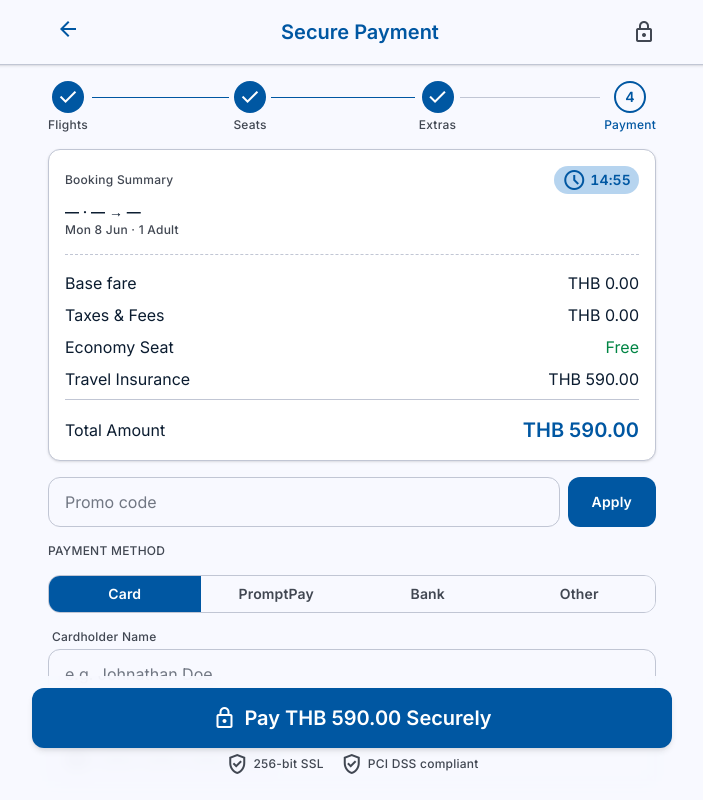
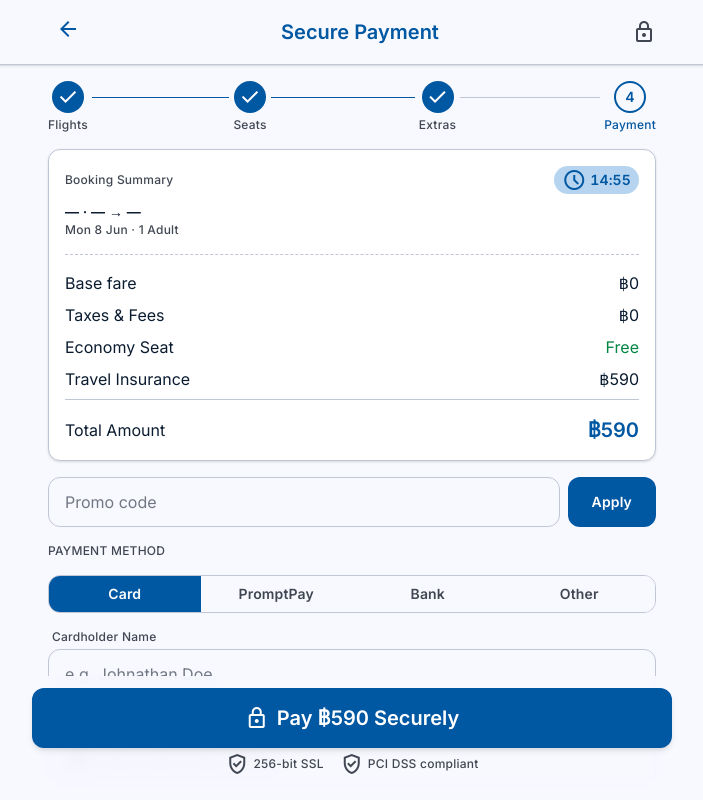
Before and after one commit to AnuchitO/qoomlee-challenge, a Next.js app in the folder app/web/: page /payment in a window 1280 px wide. Shown: the top 800 px of the page, without its empty margins (288-991 px from the left). Built offline with nearby package versions, Linux system fonts and the light colour scheme.

Commit message:
fix(web): consistent THB currency format — ฿8,100 pinned to th-TH locale

```diff
--- a/app/web/app/bookings/[ref]/insurance/TravelInsuranceView.tsx
+++ b/app/web/app/bookings/[ref]/insurance/TravelInsuranceView.tsx
@@ -1,5 +1,6 @@
 import Link from "next/link";
 import type { InsurancePlan } from "./useTravelInsurance";
+import { formatTHB } from "@/lib/utils/currency";
 
 interface TravelInsuranceViewProps {
   ref: string;
@@ -76,7 +77,7 @@ export function TravelInsuranceView({
               </span>
               <div className="flex items-center gap-sm">
                 <p className="text-headline-md text-primary">
-                  ฿{plan.price}
+                  {formatTHB(plan.price)}
                   <span className="text-label-sm text-on-surface-variant">/person</span>
                 </p>
                 <div
@@ -143,7 +144,7 @@ export function TravelInsuranceView({
           onClick={handleAddInsurance}
           className="w-full h-14 bg-primary text-on-primary text-label-md rounded-xl shadow-sm hover:opacity-90 active:scale-95 transition-all flex items-center justify-center gap-sm"
         >
-          Add Insurance · ฿{selectedPrice}
+          Add Insurance · {formatTHB(selectedPrice)}
           <span className="material-symbols-outlined text-[20px]">arrow_forward</span>
         </button>
       </div>
--- a/app/web/app/bookings/confirmation/page.tsx
+++ b/app/web/app/bookings/confirmation/page.tsx
@@ -1,5 +1,6 @@
 import type { Metadata } from "next";
 import TopAppBar from "../../components/TopAppBar";
+import { formatTHB } from "@/lib/utils/currency";
 
 export const metadata: Metadata = {
   title: "Booking Confirmed · Qoomlee",
@@ -20,10 +21,6 @@ interface SearchParams {
 
 function str(v: string | undefined, fallback = ""): string {
   return v ?? fallback;
-}
-
-function formatAmount(minor: number, currency: string): string {
-  return new Intl.NumberFormat(undefined, { style: "currency", currency }).format(minor / 100);
 }
 
 function formatDeparture(iso: string): string {
@@ -55,7 +52,6 @@ export default async function ConfirmationPage({
   const lastName = str(p.lastName);
   const email = str(p.email);
   const totalMinor = Number(str(p.totalMinor, "0"));
-  const currency = str(p.currency, "THB");
 
   const passengerName = [firstName, lastName].filter(Boolean).join(" ") || "—";
 
@@ -146,7 +142,7 @@ export default async function ConfirmationPage({
               <div className="border-t border-outline-variant pt-sm flex justify-between">
                 <span className="text-on-surface-variant font-medium">Total Paid</span>
                 <span className="text-primary font-bold text-title-md" data-testid="total-amount">
-                  {formatAmount(totalMinor, currency)}
+                  {formatTHB(totalMinor / 100)}
                 </span>
               </div>
             </div>
--- a/app/web/app/bookings/new/BookingClient.tsx
+++ b/app/web/app/bookings/new/BookingClient.tsx
@@ -3,12 +3,7 @@
 import { useState } from "react";
 import { useRouter } from "next/navigation";
 import type { Flight } from "@/lib/types/flight";
-
-function formatPrice(minor: number, currency: string): string {
-  const major = minor / 100;
-  if (currency === "THB") return `฿${major.toLocaleString()}`;
-  return `$${major.toLocaleString("en-US", { minimumFractionDigits: 2 })}`;
-}
+import { formatTHB } from "@/lib/utils/currency";
 
 const UPGRADE_PRICE_MINOR = 29900;
 
@@ -146,15 +141,11 @@ export default function BookingClient({ flight, passengers }: Props) {
         <div className="space-y-sm">
           <div className="flex justify-between items-center">
             <span className="text-body-md text-on-surface">Base Fare ({passengers}x Adult)</span>
-            <span className="text-body-md text-on-surface">
-              {formatPrice(baseFareTotal, flight.currency)}
-            </span>
+            <span className="text-body-md text-on-surface">{formatTHB(baseFareTotal / 100)}</span>
           </div>
           <div className="flex justify-between items-center">
             <span className="text-body-md text-on-surface">Taxes &amp; Fees</span>
-            <span className="text-body-md text-on-surface">
-              {formatPrice(taxTotal, flight.currency)}
-            </span>
+            <span className="text-body-md text-on-surface">{formatTHB(taxTotal / 100)}</span>
           </div>
         </div>
 
@@ -175,15 +166,13 @@ export default function BookingClient({ flight, passengers }: Props) {
             </p>
           </div>
           <span className="text-label-md font-semibold text-tertiary-container shrink-0">
-            +{formatPrice(UPGRADE_PRICE_MINOR, flight.currency)}
+            +{formatTHB(UPGRADE_PRICE_MINOR / 100)}
           </span>
         </div>
 
         <div className="flex justify-between items-center pt-sm border-t border-outline-variant">
           <span className="text-body-md font-semibold text-on-surface">Total Amount</span>
-          <span className="text-headline-md text-primary">
-            {formatPrice(grandTotal, flight.currency)}
-          </span>
+          <span className="text-headline-md text-primary">{formatTHB(grandTotal / 100)}</span>
         </div>
       </section>
 
--- a/app/web/app/flights/results/components/FlightCard.tsx
+++ b/app/web/app/flights/results/components/FlightCard.tsx
@@ -3,6 +3,7 @@
 import type { Flight } from "../lib/types";
 import { formatDuration } from "../lib/formatSearchSummary";
 import FlightRoute from "../../../components/FlightRoute";
+import { formatTHB } from "@/lib/utils/currency";
 
 interface Props {
   flight: Flight;
@@ -28,14 +29,10 @@ function isNextDay(departure: string, arrival: string): boolean {
   return localDateKey(arrival) > localDateKey(departure);
 }
 
-function formatPrice(minor: number, currency: string): string {
-  return new Intl.NumberFormat(undefined, { style: "currency", currency }).format(minor / 100);
-}
-
 export default function FlightCard({ flight, passengers, isBestValue = false, onSelect }: Props) {
   const nextDay = isNextDay(flight.departureTime, flight.arrivalTime);
-  const totalPrice = formatPrice(flight.basePriceMinor * passengers, flight.currency);
-  const perPerson = formatPrice(flight.basePriceMinor, flight.currency);
+  const totalPrice = formatTHB((flight.basePriceMinor * passengers) / 100);
+  const perPerson = formatTHB(flight.basePriceMinor / 100);
 
   return (
     <section className="bg-surface-container-lowest rounded-xl border border-outline-variant shadow-sm p-md transition-all hover:shadow-md hover:border-primary/30 group">
--- a/app/web/app/payment/PaymentClientView.tsx
+++ b/app/web/app/payment/PaymentClientView.tsx
@@ -1,8 +1,8 @@
 import ProgressStepper from "./components/ProgressStepper";
+import { formatTHB } from "@/lib/utils/currency";
 import {
   formatCountdown,
   formatDeparture,
-  formatPrice,
   PAYMENT_METHODS,
   PROMO_DISCOUNT_MINOR,
   INSURANCE_MINOR,
@@ -16,7 +16,6 @@ interface PaymentClientViewProps {
   origin: string;
   destination: string;
   departureTime: string;
-  currency: string;
   passengers: number;
   secondsLeft: number;
   promoInput: string;
@@ -59,7 +58,6 @@ export function PaymentClientView({
   origin,
   destination,
   departureTime,
-  currency,
   passengers,
   secondsLeft,
   promoInput,
@@ -136,15 +134,11 @@ export function PaymentClientView({
           <div className="space-y-sm border-t border-dashed border-outline-variant pt-md">
             <div className="flex justify-between">
               <span className="text-body-md text-on-surface">Base fare</span>
-              <span className="text-body-md text-on-surface">
-                {formatPrice(baseFareMinor, currency)}
-              </span>
+              <span className="text-body-md text-on-surface">{formatTHB(baseFareMinor / 100)}</span>
             </div>
             <div className="flex justify-between">
               <span className="text-body-md text-on-surface">Taxes &amp; Fees</span>
-              <span className="text-body-md text-on-surface">
-                {formatPrice(taxMinor, currency)}
-              </span>
+              <span className="text-body-md text-on-surface">{formatTHB(taxMinor / 100)}</span>
             </div>
             <div className="flex justify-between">
               <span className="text-body-md text-on-surface">Economy Seat</span>
@@ -153,14 +147,14 @@ export function PaymentClientView({
             <div className="flex justify-between">
               <span className="text-body-md text-on-surface">Travel Insurance</span>
               <span className="text-body-md text-on-surface">
-                {formatPrice(INSURANCE_MINOR, currency)}
+                {formatTHB(INSURANCE_MINOR / 100)}
               </span>
             </div>
             {promoApplied && (
               <div className="flex justify-between">
                 <span className="text-body-md font-semibold text-on-surface">Promo Discount</span>
                 <span className="text-body-md font-semibold text-primary">
-                  -{formatPrice(discountMinor, currency)}
+                  -{formatTHB(discountMinor / 100)}
                 </span>
               </div>
             )}
@@ -168,9 +162,7 @@ export function PaymentClientView({
 
           <div className="flex justify-between items-center pt-md mt-sm border-t border-outline-variant">
             <span className="text-body-md font-semibold text-on-surface">Total Amount</span>
-            <span className="text-headline-md text-primary">
-              {formatPrice(totalMinor, currency)}
-            </span>
+            <span className="text-headline-md text-primary">{formatTHB(totalMinor / 100)}</span>
           </div>
         </div>
 
@@ -201,7 +193,7 @@ export function PaymentClientView({
                 auto_awesome
               </span>
               <span className="text-label-md text-primary font-semibold">
-                {VALID_PROMO} applied — {formatPrice(PROMO_DISCOUNT_MINOR, currency)} off!
+                {VALID_PROMO} applied — {formatTHB(PROMO_DISCOUNT_MINOR / 100)} off!
               </span>
             </div>
           )}
@@ -397,7 +389,7 @@ export function PaymentClientView({
             className="w-full bg-primary text-on-primary py-4 rounded-xl text-headline-md shadow-md active:scale-95 transition-transform flex items-center justify-center gap-sm"
           >
             <span className="material-symbols-outlined text-[20px]">lock</span>
-            Pay {formatPrice(totalMinor, currency)} Securely
+            Pay {formatTHB(totalMinor / 100)} Securely
           </button>
           <p className="text-center text-label-sm text-on-surface-variant flex items-center justify-center gap-md">
             <span className="flex items-center gap-xs">
--- a/app/web/app/payment/usePaymentClient.ts
+++ b/app/web/app/payment/usePaymentClient.ts
@@ -1,9 +1,5 @@
 import { useState, useEffect } from "react";
 import { useRouter } from "next/navigation";
-
-export function formatPrice(minor: number, currency: string): string {
-  return new Intl.NumberFormat(undefined, { style: "currency", currency }).format(minor / 100);
-}
 
 export function formatDeparture(iso: string): string {
   const d = new Date(iso);
--- /dev/null
+++ b/app/web/lib/utils/currency.ts
@@ -0,0 +1,8 @@
+export function formatTHB(amount: number): string {
+  return new Intl.NumberFormat("th-TH", {
+    style: "currency",
+    currency: "THB",
+    minimumFractionDigits: 0,
+    maximumFractionDigits: 0,
+  }).format(amount);
+}
```
Also changed, not shown: 2 other files (tests, documents, lock files or other folders).
